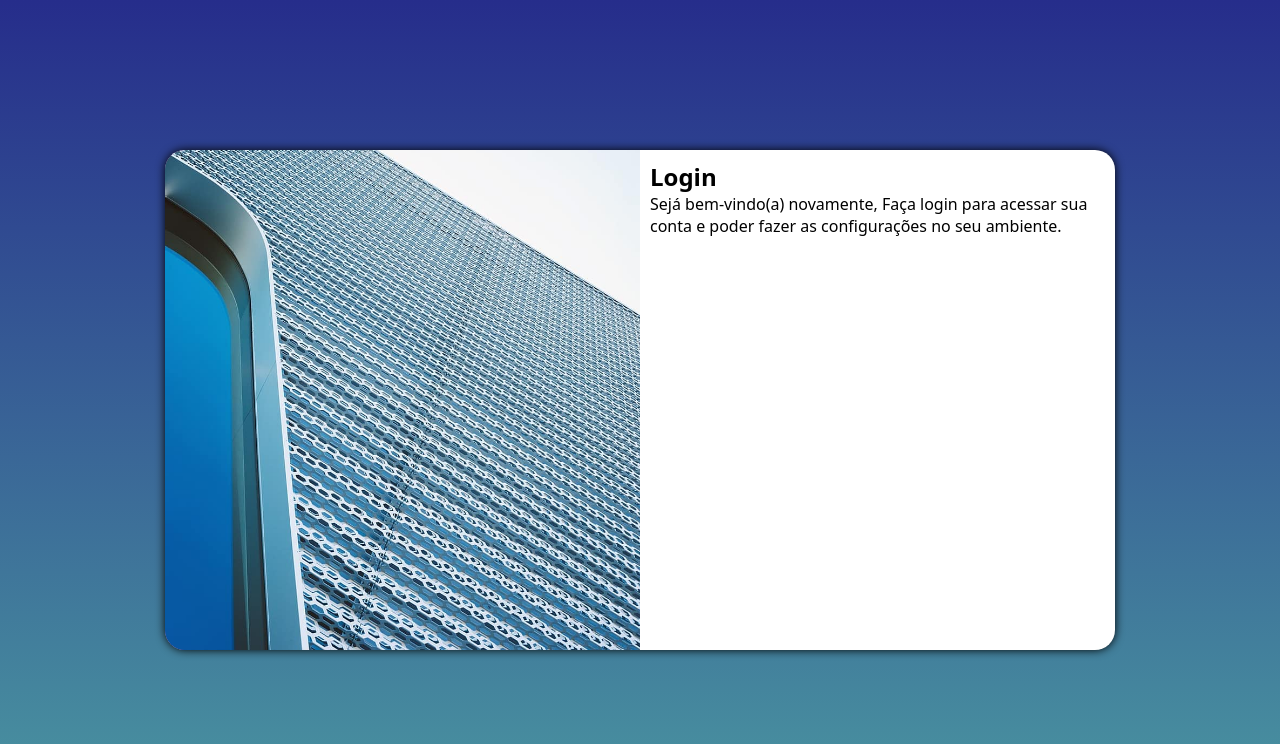
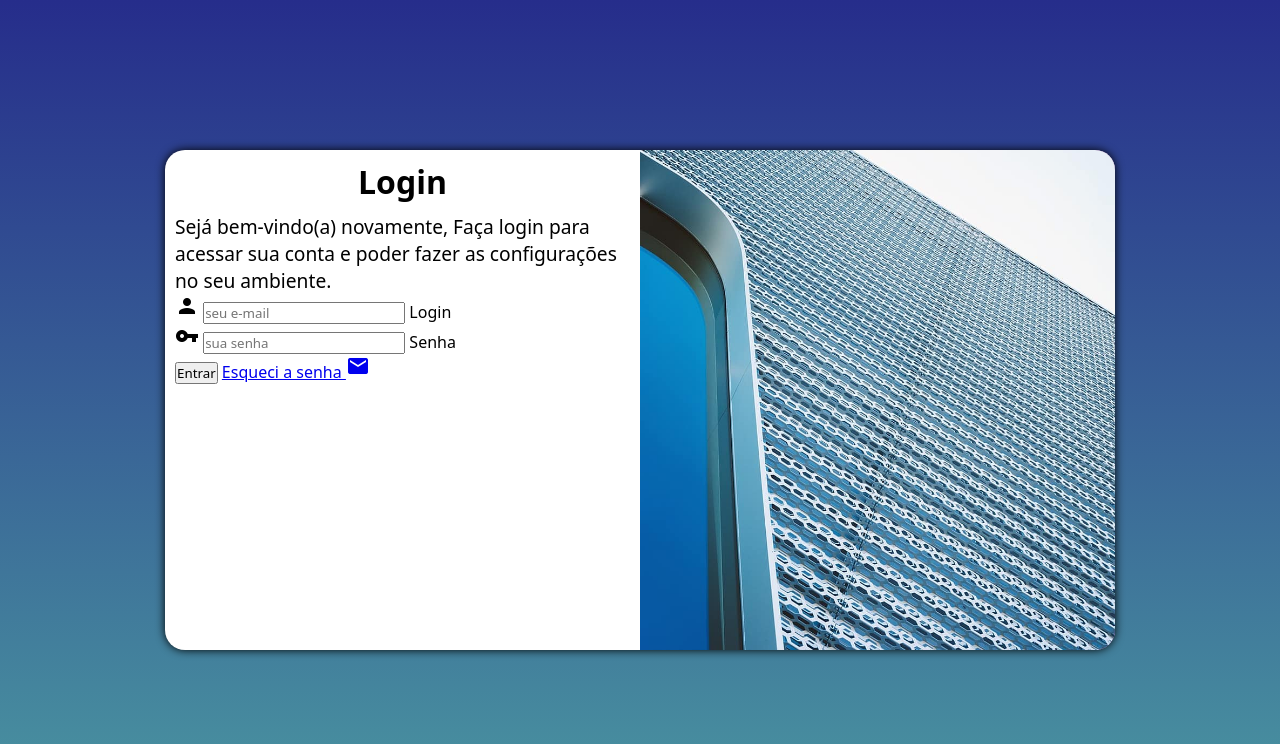
Before and after one commit to antoniofrancisco2/projeto-login, a plain HTML site: page index.html in a window 1280 px wide. Drawn offline with Linux system fonts and the light colour scheme.

Commit message:
adicionei o formulário

```diff
--- a/estilos/media-query.css
+++ b/estilos/media-query.css
@@ -33,13 +33,21 @@
     }
 
     section#login > div#imagem {
-        float: left;
+        float: right;
         width: 50%;
         height: 100%;
     }
 
     section#login > div#form {
-        float: right;
+        float: left;
         width: 50%;
     }
+
+    div#form > h1 {
+        font-size: 2em;
+    }
+
+    div#form > p {
+        font-size: 1.2em;
+    }
 }
--- a/estilos/style.css
+++ b/estilos/style.css
@@ -58,3 +58,12 @@ section#login > div#form {
     display: block;
     padding: 10px;
 }
+
+div#form > h1 {
+    text-align: center;
+    margin-bottom: 10px;
+}
+
+div#form > p {
+    font-size: 0.8em;
+}
--- a/index.html
+++ b/index.html
@@ -5,6 +5,8 @@
     <meta http-equiv="X-UA-Compatible" content="IE=edge">
     <meta name="viewport" content="width=device-width, initial-scale=1.0">
     <title>Login</title>
+    <link href="https://fonts.googleapis.com/icon?family=Material+Icons"
+    rel="stylesheet">
     <link rel="stylesheet" href="estilos/style.css">
     <link rel="stylesheet" href="estilos/media-query.css">
 </head>
@@ -17,7 +19,22 @@
             <div id="form">
                 <h1>Login</h1>
                 <p>Sejá bem-vindo(a) novamente, Faça login para acessar sua conta e poder fazer as configurações no seu ambiente.</p>
-                <form action="login.php" method="post"></form>
+                <form action="login.php" method="post">
+                    <div class="campo">
+                        <span class="material-icons">person</span>
+                        <input type="email" name="login" id="ilogin" placeholder="seu e-mail" autocomplete="email" required maxlength="30">
+                        <label for="ilogin">Login</label>
+                    </div>
+                    <div class="campo">
+                        <span class="material-icons">vpn_key</span>
+                        <input type="password" name="senha" id="isenha" placeholder="sua senha" autocomplete="current-password" required minlength="8" maxlength="20">
+                        <label for="isenha">Senha</label>
+                    </div>
+                    <input type="submit" value="Entrar">
+                    <a href="esqueci.html">
+                        Esqueci a senha <span class="material-icons">mail</span>
+                    </a>
+                </form>
             </div>
         </section>
     </main>
```
